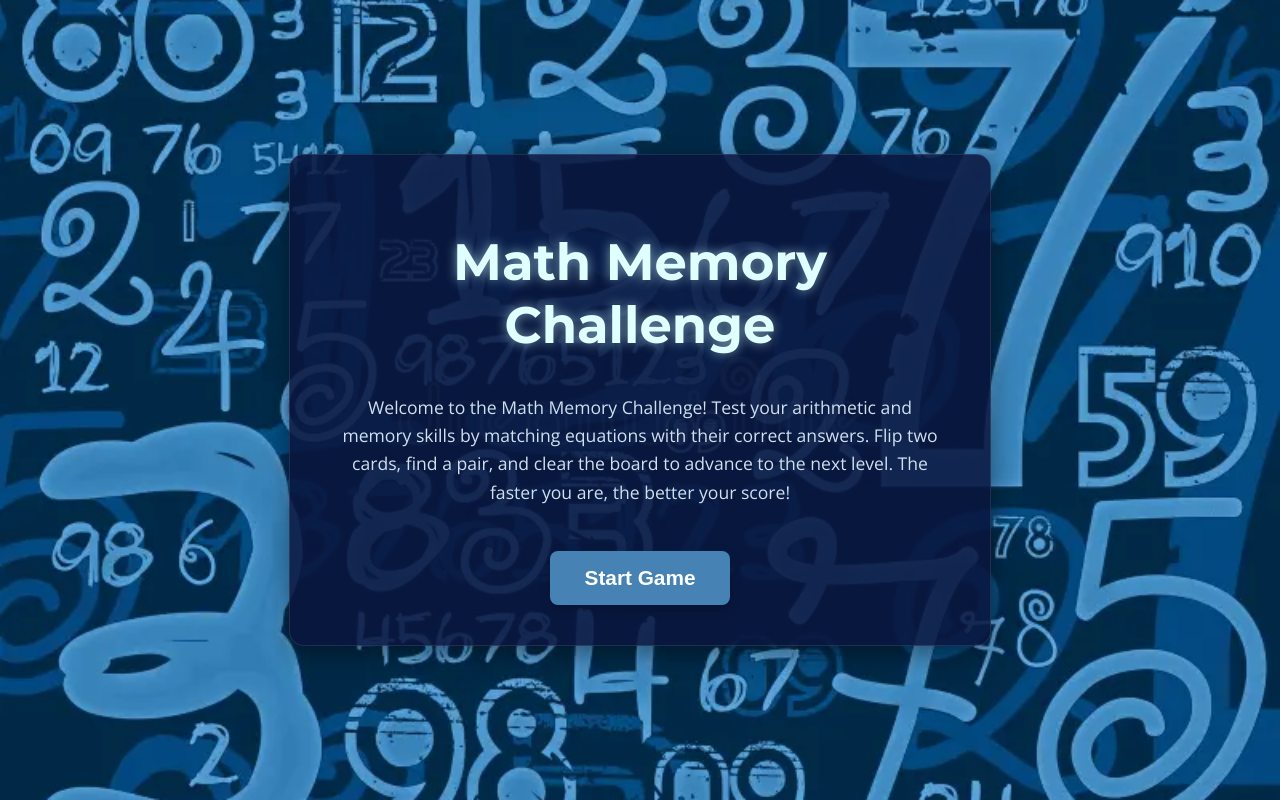
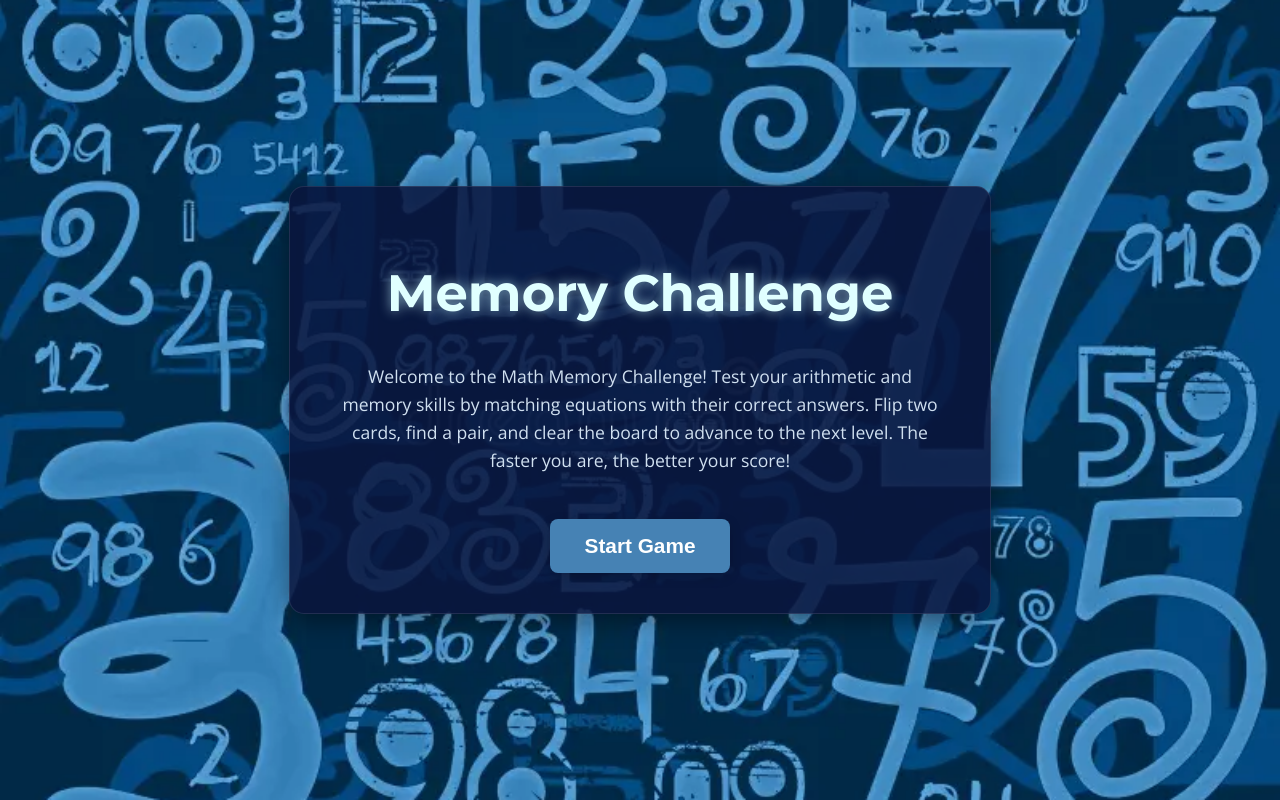
Before and after one commit to Isha-saleem/Memory-Game, a plain HTML site: page index.html in a window 1280 px wide. Drawn offline with nearby package versions, Linux system fonts and the light colour scheme.

Commit message:
Update index.html

```diff
--- a/index.html
+++ b/index.html
@@ -3,7 +3,7 @@
 <head>
     <meta charset="UTF-8" />
     <meta name="viewport" content="width=device-width, initial-scale=1.0" />
-    <title>Math Memory Challenge</title>
+    <title>Memory Game</title>
     <link href="https://fonts.googleapis.com/css2?family=Montserrat:wght@400;700&family=Open+Sans:wght@400;600&display=swap" rel="stylesheet">
     <style>
         /* General Body and Layout */
@@ -303,13 +303,13 @@
 </head>
 <body>
     <div id="intro-page" class="intro-container">
-        <h1>Math Memory Challenge</h1>
+        <h1>Memory Challenge</h1>
         <p>Welcome to the Math Memory Challenge! Test your arithmetic and memory skills by matching equations with their correct answers. Flip two cards, find a pair, and clear the board to advance to the next level. The faster you are, the better your score!</p>
         <button class="start-button" id="start-game-btn">Start Game</button>
     </div>
 
     <div class="game-container" id="game-page">
-        <h1 class="game-title">Math Memory Challenge</h1>
+        <h1 class="game-title">Memory Game</h1>
         <div id="game-board" class="board"></div>
         <div class="info">
             <p>Score: <span id="score">0</span></p>
```
